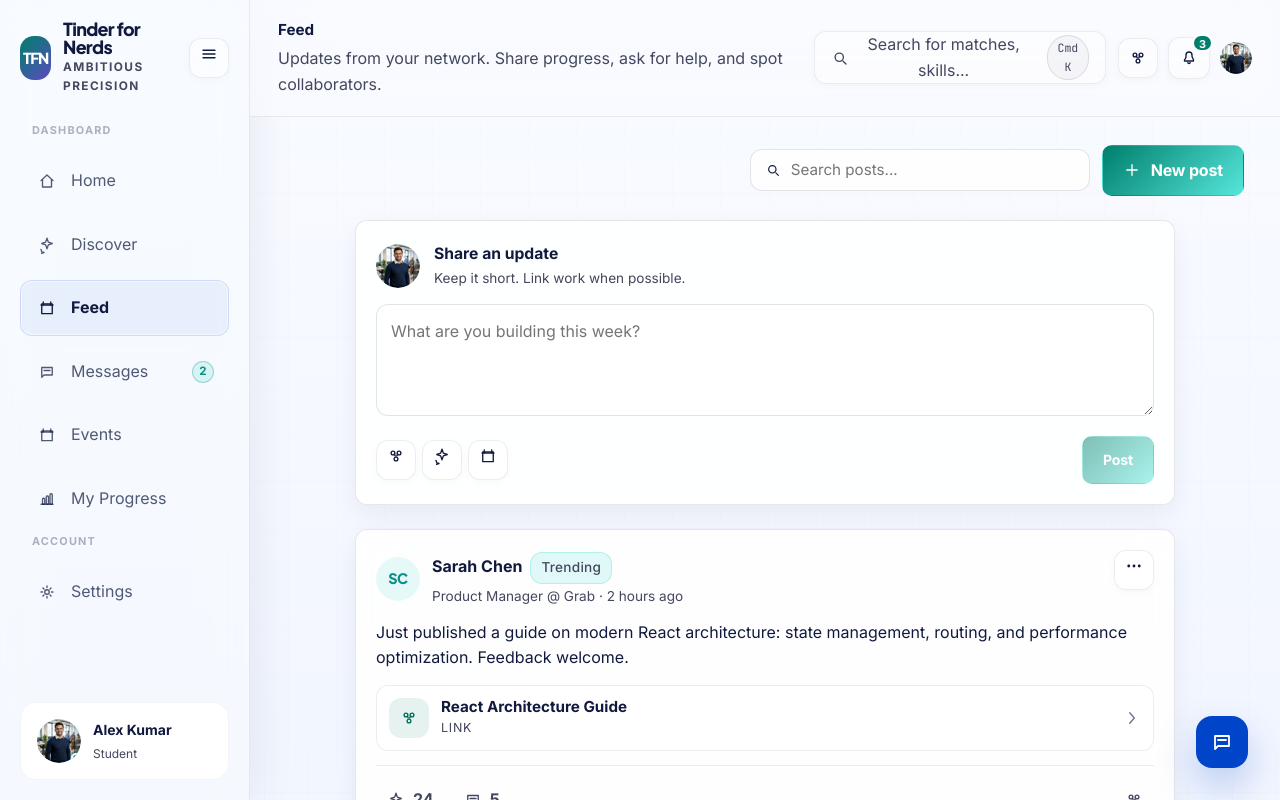
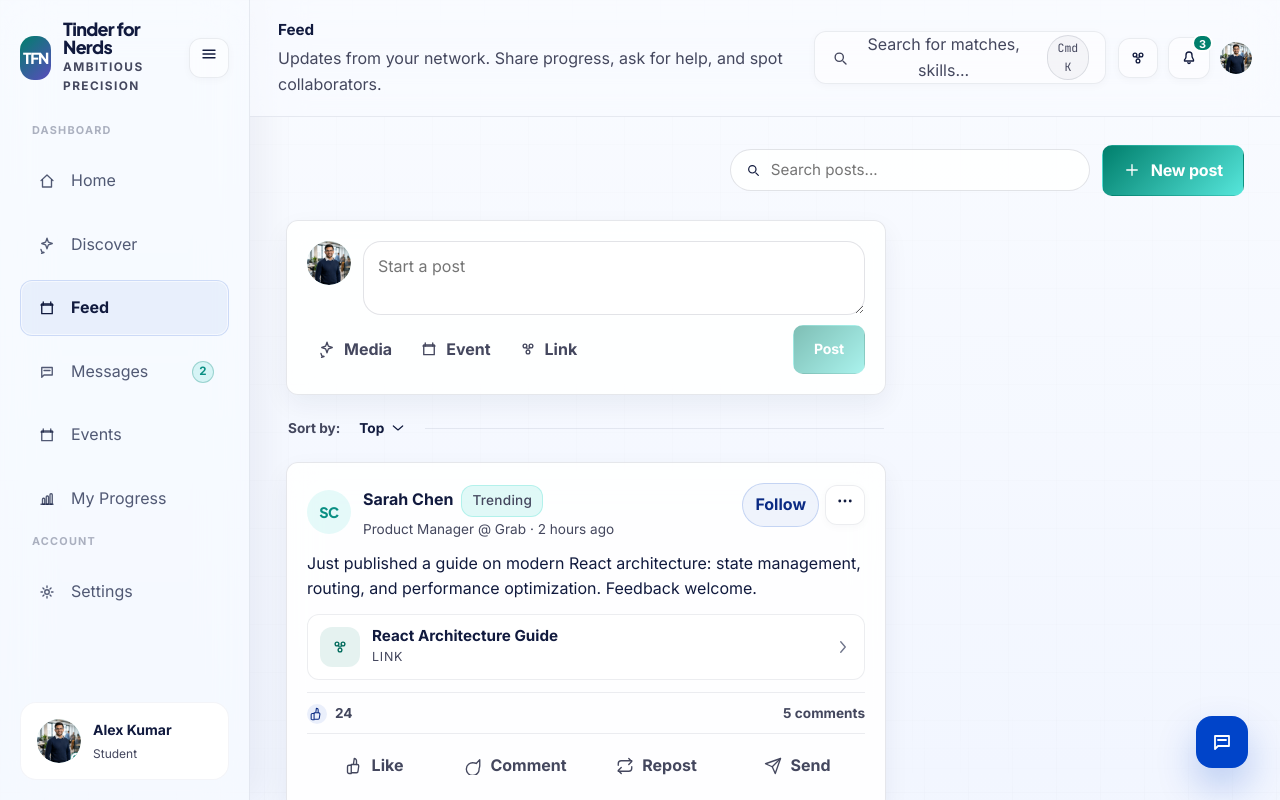
Before and after one commit to Tinder-for-Nerd/Frontend-TFN, a React (Vite) app: page /student/feed in a window 1280 px wide. Shown: the top 800 px of the page. Built offline with nearby package versions, Linux system fonts and the light colour scheme; sample sign-in values are in the browser's storage.

Commit message:
Make student feed LinkedIn-like

```diff
--- a/src/components/ui/Icon.jsx
+++ b/src/components/ui/Icon.jsx
@@ -213,6 +213,23 @@ export function Icon({ name, size = 18, className = '', ...props }) {
           <path d="M21 11.5a8.38 8.38 0 0 1-.9 3.8 8.5 8.5 0 1 1-7.6-7.6 8.38 8.38 0 0 1 3.8.9L21 3.5Z" />
         </svg>
       );
+    case 'repeat':
+      return (
+        <svg {...common}>
+          <path d="M17 2l4 4-4 4" />
+          <path d="M3 11V9a4 4 0 0 1 4-4h14" />
+          <path d="M7 22l-4-4 4-4" />
+          <path d="M21 13v2a4 4 0 0 1-4 4H3" />
+        </svg>
+      );
+    case 'thumbs-up':
+      return (
+        <svg {...common}>
+          <path d="M7 22H4a2 2 0 0 1-2-2v-7a2 2 0 0 1 2-2h3" />
+          <path d="M14 10V5a3 3 0 0 0-3-3l-1 7" />
+          <path d="M7 10h8a2 2 0 0 1 2 2l-1 7a2 2 0 0 1-2 2H7V10z" />
+        </svg>
+      );
     default:
       return null;
   }
--- a/src/modules/student/pages/StudentFeedPage.jsx
+++ b/src/modules/student/pages/StudentFeedPage.jsx
@@ -8,6 +8,7 @@ export function StudentFeedPage() {
   const composerRef = useRef(null);
   const [query, setQuery] = useState('');
   const [newPostContent, setNewPostContent] = useState('');
+  const [activeCommentId, setActiveCommentId] = useState(null);
   const [posts, setPosts] = useState(() => [
     {
       id: 1,
@@ -73,6 +74,25 @@ export function StudentFeedPage() {
     setNewPostContent('');
   };
 
+  const trendingTopics = useMemo(
+    () => [
+      { label: 'React Server Components', meta: '1,284 mentions today' },
+      { label: 'Hackathon co-founders', meta: '928 mentions today' },
+      { label: 'Distributed systems', meta: '744 mentions today' },
+      { label: 'Figma to React', meta: '612 mentions today' },
+    ],
+    []
+  );
+
+  const peopleToFollow = useMemo(
+    () => [
+      { id: 'follow-sarah', person: profiles.sarah, note: 'Founder mentor · Product' },
+      { id: 'follow-raj', person: profiles.raj, note: 'Backend · Distributed systems' },
+      { id: 'follow-priya', person: profiles.priya, note: 'FinTech ML · Fraud detection' },
+    ],
+    []
+  );
+
   return (
     <AppShell
       variant="student"
@@ -101,13 +121,14 @@ export function StudentFeedPage() {
         </div>
       }
     >
-      <div className="pm-student-feed">
+      <div className="pm-li-feed">
+        <div className="pm-li-feed__main">
           <section
             ref={composerRef}
-          className="pm-student-feed__composer pm-card"
+            className="pm-li-composer pm-card"
             aria-label="Create post"
           >
-          <div className="pm-student-feed__composer-head">
+            <div className="pm-li-composer__row">
               <Avatar
                 name={profiles.me.name}
                 src={profiles.me.src}
@@ -115,41 +136,27 @@ export function StudentFeedPage() {
                 tone={profiles.me.tone}
                 size="md"
               />
-            <div className="pm-student-feed__composer-meta">
-              <strong>Share an update</strong>
-              <span>Keep it short. Link work when possible.</span>
-            </div>
+              <textarea
+                className="pm-li-composer__input"
+                value={newPostContent}
+                onChange={(event) => setNewPostContent(event.target.value)}
+                placeholder="Start a post"
+              />
             </div>
 
-          <textarea
-            className="pm-student-feed__textarea"
-            value={newPostContent}
-            onChange={(event) => setNewPostContent(event.target.value)}
-            placeholder="What are you building this week?"
-          />
-
-          <div className="pm-student-feed__composer-actions">
-            <div className="pm-student-feed__composer-tools" aria-label="Add attachment">
-              <button
-                className="pm-icon-button pm-student-feed__tool"
-                type="button"
-                aria-label="Add link"
-              >
+            <div className="pm-li-composer__bar">
+              <div className="pm-li-composer__tools" aria-label="Add to your post">
+                <button className="pm-li-tool" type="button">
+                  <Icon name="spark" size={18} />
+                  <span>Media</span>
+                </button>
+                <button className="pm-li-tool" type="button">
+                  <Icon name="events" size={18} />
+                  <span>Event</span>
+                </button>
+                <button className="pm-li-tool" type="button">
                   <Icon name="connections" size={18} />
-              </button>
-              <button
-                className="pm-icon-button pm-student-feed__tool"
-                type="button"
-                aria-label="Add image"
-              >
-                <Icon name="spark" size={18} />
-              </button>
-              <button
-                className="pm-icon-button pm-student-feed__tool"
-                type="button"
-                aria-label="Add document"
-              >
-                <Icon name="events" size={18} />
+                  <span>Link</span>
                 </button>
               </div>
               <Button
@@ -163,7 +170,15 @@ export function StudentFeedPage() {
             </div>
           </section>
 
-        <section className="pm-student-feed__list" aria-label="Network posts">
+          <div className="pm-li-sort" aria-label="Sort feed">
+            <span>Sort by:</span>
+            <button className="pm-li-sort__btn" type="button">
+              Top <Icon name="chevron-down" size={16} />
+            </button>
+            <span className="pm-li-sort__line" aria-hidden="true" />
+          </div>
+
+          <section className="pm-li-feed__list" aria-label="Network posts">
             {filteredPosts.length === 0 ? (
               <div className="pm-student-feed__empty pm-card">
                 <Badge tone="teal" variant="soft">
@@ -173,15 +188,63 @@ export function StudentFeedPage() {
                 <p>Try searching for a name, skill, or topic.</p>
               </div>
             ) : (
-            filteredPosts.map((post) => <PostCard key={post.id} post={post} />)
+              filteredPosts.map((post) => (
+                <PostCard
+                  key={post.id}
+                  post={post}
+                  commenting={activeCommentId === post.id}
+                  onToggleComment={() =>
+                    setActiveCommentId((current) => (current === post.id ? null : post.id))
+                  }
+                />
+              ))
             )}
           </section>
+        </div>
+
+        <aside className="pm-li-feed__rail" aria-label="Right rail">
+          <section className="pm-li-rail-card pm-card">
+            <h2>Trending</h2>
+            <div className="pm-li-topic-list">
+              {trendingTopics.map((topic) => (
+                <button key={topic.label} className="pm-li-topic" type="button">
+                  <strong>{topic.label}</strong>
+                  <span>{topic.meta}</span>
+                </button>
+              ))}
+            </div>
+          </section>
+
+          <section className="pm-li-rail-card pm-card">
+            <h2>People you may know</h2>
+            <div className="pm-li-follow-list">
+              {peopleToFollow.map((item) => (
+                <div key={item.id} className="pm-li-follow">
+                  <Avatar
+                    name={item.person.name}
+                    src={item.person.src}
+                    initials={item.person.avatar}
+                    tone={item.person.tone}
+                    size="md"
+                  />
+                  <div className="pm-li-follow__meta">
+                    <strong>{item.person.name}</strong>
+                    <span>{item.note}</span>
+                  </div>
+                  <Button variant="secondary" size="sm">
+                    Follow
+                  </Button>
+                </div>
+              ))}
+            </div>
+          </section>
+        </aside>
       </div>
     </AppShell>
   );
 }
 
-function PostCard({ post }) {
+function PostCard({ post, commenting, onToggleComment }) {
   const iconForType = (type) => {
     if (type === 'image') return 'spark';
     if (type === 'link') return 'connections';
@@ -189,9 +252,9 @@ function PostCard({ post }) {
   };
 
   return (
-    <article className="pm-student-post pm-card">
-      <header className="pm-student-post__head">
-        <div className="pm-student-post__identity">
+    <article className="pm-li-post pm-card">
+      <header className="pm-li-post__head">
+        <div className="pm-li-post__identity">
           <Avatar
             name={post.author.name}
             src={post.author.src}
@@ -199,8 +262,8 @@ function PostCard({ post }) {
             tone={post.author.tone}
             size="md"
           />
-          <div className="pm-student-post__meta">
-            <div className="pm-student-post__name-row">
+          <div className="pm-li-post__meta">
+            <div className="pm-li-post__name-row">
               <strong>{post.author.name}</strong>
               {post.trending ? (
                 <Badge tone="teal" variant="soft">
@@ -214,45 +277,83 @@ function PostCard({ post }) {
           </div>
         </div>
 
-        <button className="pm-icon-button pm-student-post__menu" type="button" aria-label="Post options">
+        <div className="pm-li-post__head-actions">
+          <button className="pm-li-follow-btn" type="button">
+            Follow
+          </button>
+          <button className="pm-icon-button pm-li-post__menu" type="button" aria-label="Post options">
           <Icon name="more" size={18} />
           </button>
+        </div>
       </header>
 
-      <div className="pm-student-post__body">
+      <div className="pm-li-post__body">
         <p>{post.content}</p>
       </div>
 
       {post.attachments?.length ? (
-        <div className="pm-student-post__attachments">
+        <div className="pm-li-post__attachments">
           {post.attachments.map((attachment) => (
-            <a key={attachment.name} className="pm-student-attachment" href={attachment.url}>
-              <span className="pm-student-attachment__icon" aria-hidden="true">
+            <a key={attachment.name} className="pm-li-attachment" href={attachment.url}>
+              <span className="pm-li-attachment__icon" aria-hidden="true">
                 <Icon name={iconForType(attachment.type)} size={18} />
               </span>
-              <span className="pm-student-attachment__copy">
+              <span className="pm-li-attachment__copy">
                 <strong>{attachment.name}</strong>
                 <span>{attachment.type?.toUpperCase?.() ?? 'ATTACHMENT'}</span>
               </span>
-              <Icon name="chevron-right" size={18} className="pm-student-attachment__chev" />
+              <Icon name="chevron-right" size={18} className="pm-li-attachment__chev" />
             </a>
           ))}
         </div>
       ) : null}
 
-      <footer className="pm-student-post__footer">
-        <button className="pm-student-post__action" type="button" aria-label="Like">
-          <Icon name="spark" size={18} />
+      <div className="pm-li-post__reactions" aria-label="Reactions summary">
+        <div className="pm-li-post__reaction-left">
+          <span className="pm-li-reaction-pill" aria-hidden="true">
+            <Icon name="thumbs-up" size={14} />
+          </span>
           <span>{post.likes}</span>
+        </div>
+        <div className="pm-li-post__reaction-right">
+          <span>{post.comments} comments</span>
+        </div>
+      </div>
+
+      <footer className="pm-li-post__footer" aria-label="Post actions">
+        <button className="pm-li-action" type="button">
+          <Icon name="thumbs-up" size={18} />
+          <span>Like</span>
         </button>
-        <button className="pm-student-post__action" type="button" aria-label="Comment">
-          <Icon name="messages" size={18} />
-          <span>{post.comments}</span>
+        <button className="pm-li-action" type="button" onClick={onToggleComment}>
+          <Icon name="message-circle" size={18} />
+          <span>Comment</span>
         </button>
-        <button className="pm-student-post__action pm-student-post__action--end" type="button" aria-label="Share">
-          <Icon name="connections" size={18} />
+        <button className="pm-li-action" type="button">
+          <Icon name="repeat" size={18} />
+          <span>Repost</span>
+        </button>
+        <button className="pm-li-action" type="button">
+          <Icon name="send" size={18} />
+          <span>Send</span>
         </button>
       </footer>
+
+      {commenting ? (
+        <div className="pm-li-comment" aria-label="Write a comment">
+          <Avatar
+            name={profiles.me.name}
+            src={profiles.me.src}
+            initials={profiles.me.avatar}
+            tone={profiles.me.tone}
+            size="sm"
+          />
+          <input className="pm-li-comment__input" placeholder="Add a comment..." />
+          <button className="pm-icon-button" type="button" aria-label="Post comment">
+            <Icon name="send" size={18} />
+          </button>
+        </div>
+      ) : null}
     </article>
   );
 }
--- a/src/styles/student-feed.css
+++ b/src/styles/student-feed.css
@@ -1,12 +1,4 @@
-/* Student Feed Page */
-.pm-student-feed {
-  width: min(100%, 820px);
-  margin: 0 auto;
-  display: grid;
-  gap: var(--space-6);
-  align-content: start;
-}
-
+/* Student Feed Page (LinkedIn-like) */
 .pm-student-feed__actions {
   display: flex;
   align-items: center;
@@ -19,10 +11,10 @@
   gap: 10px;
   height: 42px;
   padding: 0 14px;
-  border-radius: 12px;
+  border-radius: 9999px;
   border: 1px solid var(--border-default);
-  background: rgba(255, 255, 255, 0.82);
-  min-width: min(340px, 48vw);
+  background: rgba(255, 255, 255, 0.86);
+  min-width: min(360px, 48vw);
 }
 
 .pm-student-feed__search input {
@@ -34,155 +26,286 @@
   font-size: 0.95rem;
 }
 
-.pm-student-feed__composer {
-  padding: 18px;
+.pm-li-feed {
+  width: min(100%, 1100px);
+  margin: 0 auto;
+  display: grid;
+  grid-template-columns: minmax(0, 1fr) 340px;
+  gap: 18px;
+  align-content: start;
+}
+
+.pm-li-feed__main {
+  display: grid;
+  gap: 12px;
+  align-content: start;
+}
+
+.pm-li-feed__list {
+  display: grid;
+  gap: 12px;
+}
+
+.pm-li-feed__rail {
+  display: grid;
+  gap: 12px;
+  align-content: start;
+  position: sticky;
+  top: 88px;
+  height: fit-content;
+}
+
+.pm-li-rail-card {
+  padding: 14px;
   border-radius: 12px;
 }
 
-.pm-student-feed__composer-head {
-  display: flex;
-  align-items: center;
-  gap: 14px;
-  margin-bottom: 14px;
+.pm-li-rail-card h2 {
+  font-size: 0.95rem;
+  font-weight: 900;
+  margin: 0 0 10px;
 }
 
-.pm-student-feed__composer-meta strong {
-  display: block;
-  font-size: 0.98rem;
+.pm-li-topic-list {
+  display: grid;
+  gap: 6px;
 }
 
-.pm-student-feed__composer-meta span {
-  display: block;
-  font-size: 0.85rem;
-  color: var(--text-secondary);
-  margin-top: 2px;
+.pm-li-topic {
+  width: 100%;
+  text-align: left;
+  padding: 10px 10px;
+  border-radius: 10px;
+  border: 1px solid transparent;
+  background: transparent;
+  cursor: pointer;
+  transition: background var(--transition-fast), border-color var(--transition-fast);
 }
 
-.pm-student-feed__textarea {
+.pm-li-topic:hover {
+  background: rgba(0, 68, 201, 0.05);
+  border-color: rgba(0, 68, 201, 0.08);
+}
+
+.pm-li-topic strong {
+  display: block;
+  font-size: 0.92rem;
+}
+
+.pm-li-topic span {
+  display: block;
+  margin-top: 2px;
+  color: var(--text-secondary);
+  font-size: 0.82rem;
+}
+
+.pm-li-follow-list {
+  display: grid;
+  gap: 10px;
+}
+
+.pm-li-follow {
+  display: grid;
+  grid-template-columns: auto minmax(0, 1fr) auto;
+  gap: 10px;
+  align-items: center;
+}
+
+.pm-li-follow__meta strong {
+  display: block;
+  font-size: 0.92rem;
+}
+
+.pm-li-follow__meta span {
+  display: block;
+  margin-top: 2px;
+  color: var(--text-secondary);
+  font-size: 0.82rem;
+}
+
+/* Composer */
+.pm-li-composer {
+  padding: 14px;
+  border-radius: 12px;
+}
+
+.pm-li-composer__row {
+  display: grid;
+  grid-template-columns: auto minmax(0, 1fr);
+  gap: 12px;
+  align-items: start;
+}
+
+.pm-li-composer__input {
   width: 100%;
-  min-height: 112px;
+  min-height: 56px;
   resize: vertical;
-  border-radius: 12px;
+  border-radius: 18px;
   border: 1px solid var(--border-default);
-  background: rgba(255, 255, 255, 0.82);
-  padding: 14px 14px;
-  line-height: 1.55;
+  background: rgba(255, 255, 255, 0.86);
+  padding: 12px 14px;
+  line-height: 1.5;
   color: var(--text-primary);
   outline: none;
 }
 
-.pm-student-feed__textarea:focus {
+.pm-li-composer__input:focus {
   border-color: var(--brand-teal);
   box-shadow: 0 0 0 3px var(--brand-teal-glow);
 }
 
-.pm-student-feed__composer-actions {
-  margin-top: 12px;
+.pm-li-composer__bar {
+  margin-top: 10px;
   display: flex;
   align-items: center;
   justify-content: space-between;
   gap: 12px;
 }
 
-.pm-student-feed__composer-tools {
+.pm-li-composer__tools {
   display: flex;
   gap: 6px;
 }
 
-.pm-student-feed__tool {
+.pm-li-tool {
+  display: inline-flex;
+  align-items: center;
+  gap: 8px;
+  padding: 8px 10px;
+  border-radius: 9999px;
+  border: 1px solid transparent;
+  background: transparent;
+  color: var(--text-secondary);
+  font-weight: 800;
+  cursor: pointer;
+  transition: background var(--transition-fast), border-color var(--transition-fast), color var(--transition-fast);
+}
+
+.pm-li-tool:hover {
+  background: rgba(0, 68, 201, 0.05);
+  border-color: rgba(0, 68, 201, 0.08);
+  color: var(--text-primary);
+}
+
+.pm-li-sort {
+  display: flex;
+  align-items: center;
+  gap: 8px;
+  color: var(--text-secondary);
+  font-weight: 800;
+  font-size: 0.85rem;
+  padding: 4px 2px;
+}
+
+.pm-li-sort__btn {
+  display: inline-flex;
+  align-items: center;
+  gap: 6px;
+  border: 1px solid transparent;
+  background: transparent;
+  cursor: pointer;
+  padding: 6px 10px;
+  border-radius: 9999px;
+  color: var(--text-primary);
+  font-weight: 900;
+}
+
+.pm-li-sort__btn:hover {
+  background: rgba(0, 68, 201, 0.05);
+  border-color: rgba(0, 68, 201, 0.08);
+}
+
+.pm-li-sort__line {
+  flex: 1;
+  height: 1px;
+  background: var(--border-subtle);
+}
+
+/* Post */
+.pm-li-post {
+  padding: 14px;
   border-radius: 12px;
 }
 
-.pm-student-feed__list {
-  display: grid;
-  gap: var(--space-6);
-}
-
-.pm-student-feed__empty {
-  padding: 20px;
-  border-radius: 12px;
-  text-align: left;
-}
-
-.pm-student-feed__empty h2 {
-  margin-top: 12px;
-  font-size: 1.25rem;
-}
-
-.pm-student-feed__empty p {
-  margin-top: 6px;
-  color: var(--text-secondary);
-}
-
-/* Post card */
-.pm-student-post {
-  padding: 18px;
-  border-radius: 12px;
-}
-
-.pm-student-post__head {
+.pm-li-post__head {
   display: flex;
   align-items: flex-start;
   justify-content: space-between;
   gap: 12px;
 }
 
-.pm-student-post__identity {
+.pm-li-post__identity {
   display: flex;
   gap: 12px;
   align-items: center;
   min-width: 0;
 }
 
-.pm-student-post__meta {
+.pm-li-post__meta {
   min-width: 0;
 }
 
-.pm-student-post__name-row {
+.pm-li-post__name-row {
   display: flex;
+  gap: 8px;
   align-items: center;
-  gap: 8px;
 }
 
-.pm-student-post__name-row strong {
+.pm-li-post__name-row strong {
   white-space: nowrap;
   overflow: hidden;
   text-overflow: ellipsis;
 }
 
-.pm-student-post__meta span {
+.pm-li-post__meta span {
   display: block;
   margin-top: 2px;
   font-size: 0.85rem;
   color: var(--text-secondary);
 }
 
-.pm-student-post__menu {
-  border-radius: 12px;
+.pm-li-post__head-actions {
+  display: flex;
+  align-items: center;
+  gap: 6px;
 }
 
-.pm-student-post__body {
-  margin-top: 12px;
+.pm-li-follow-btn {
+  border: 1px solid rgba(0, 68, 201, 0.18);
+  background: rgba(0, 68, 201, 0.06);
+  color: #0b2b84;
+  font-weight: 900;
+  border-radius: 9999px;
+  padding: 8px 12px;
+  cursor: pointer;
 }
 
-.pm-student-post__body p {
+.pm-li-follow-btn:hover {
+  background: rgba(0, 68, 201, 0.1);
+}
+
+.pm-li-post__body {
+  margin-top: 10px;
+}
+
+.pm-li-post__body p {
   margin: 0;
   line-height: 1.6;
   color: var(--text-primary);
 }
 
-.pm-student-post__attachments {
-  margin-top: 14px;
+.pm-li-post__attachments {
+  margin-top: 12px;
   display: grid;
   gap: 10px;
 }
 
-.pm-student-attachment {
+.pm-li-attachment {
   display: grid;
   grid-template-columns: auto minmax(0, 1fr) auto;
   align-items: center;
   gap: 12px;
-  padding: 12px 12px;
+  padding: 12px;
   border-radius: 12px;
   border: 1px solid var(--border-subtle);
   background: rgba(255, 255, 255, 0.72);
@@ -191,13 +314,13 @@
   transition: transform var(--transition-fast), box-shadow var(--transition-fast), border-color var(--transition-fast);
 }
 
-.pm-student-attachment:hover {
+.pm-li-attachment:hover {
   transform: translateY(-1px);
   border-color: rgba(0, 127, 108, 0.24);
   box-shadow: var(--shadow-sm);
 }
 
-.pm-student-attachment__icon {
+.pm-li-attachment__icon {
   width: 40px;
   height: 40px;
   border-radius: 12px;
@@ -207,13 +330,13 @@
   place-items: center;
 }
 
-.pm-student-attachment__copy strong {
+.pm-li-attachment__copy strong {
   display: block;
   font-size: 0.95rem;
   line-height: 1.2;
 }
 
-.pm-student-attachment__copy span {
+.pm-li-attachment__copy span {
   display: block;
   margin-top: 2px;
   font-size: 0.78rem;
@@ -222,44 +345,104 @@
   text-transform: uppercase;
 }
 
-.pm-student-attachment__chev {
+.pm-li-attachment__chev {
   opacity: 0.6;
 }
 
-.pm-student-post__footer {
-  margin-top: 14px;
-  padding-top: 12px;
+.pm-li-post__reactions {
+  margin-top: 12px;
+  padding-top: 10px;
+  display: flex;
+  align-items: center;
+  justify-content: space-between;
+  gap: 8px;
   border-top: 1px solid var(--border-subtle);
-  display: flex;
-  gap: 8px;
-  align-items: center;
+  color: var(--text-secondary);
+  font-weight: 800;
+  font-size: 0.85rem;
 }
 
-.pm-student-post__action {
+.pm-li-post__reaction-left {
   display: inline-flex;
   align-items: center;
   gap: 8px;
-  padding: 8px 10px;
-  border-radius: 12px;
+}
+
+.pm-li-reaction-pill {
+  width: 20px;
+  height: 20px;
+  border-radius: 9999px;
+  display: grid;
+  place-items: center;
+  background: rgba(0, 68, 201, 0.08);
+  color: #0b2b84;
+}
+
+.pm-li-post__footer {
+  margin-top: 8px;
+  padding-top: 8px;
+  border-top: 1px solid var(--border-subtle);
+  display: grid;
+  grid-template-columns: repeat(4, minmax(0, 1fr));
+  gap: 6px;
+}
+
+.pm-li-action {
+  display: inline-flex;
+  align-items: center;
+  justify-content: center;
+  gap: 8px;
+  padding: 10px 8px;
+  border-radius: 10px;
   border: 1px solid transparent;
   background: transparent;
   color: var(--text-secondary);
-  font-weight: 700;
+  font-weight: 900;
   cursor: pointer;
   transition: background var(--transition-fast), color var(--transition-fast), border-color var(--transition-fast);
 }
 
-.pm-student-post__action:hover {
+.pm-li-action:hover {
   background: rgba(0, 68, 201, 0.06);
   color: var(--text-primary);
   border-color: rgba(0, 68, 201, 0.1);
 }
 
-.pm-student-post__action--end {
-  margin-left: auto;
+.pm-li-comment {
+  margin-top: 10px;
+  display: grid;
+  grid-template-columns: auto minmax(0, 1fr) auto;
+  gap: 10px;
+  align-items: center;
+}
+
+.pm-li-comment__input {
+  height: 40px;
+  border-radius: 9999px;
+  border: 1px solid var(--border-default);
+  background: rgba(255, 255, 255, 0.86);
+  padding: 0 14px;
+  outline: none;
+}
+
+.pm-li-comment__input:focus {
+  border-color: var(--brand-teal);
+  box-shadow: 0 0 0 3px var(--brand-teal-glow);
+}
+
+@media (max-width: 1024px) {
+  .pm-li-feed {
+    grid-template-columns: minmax(0, 1fr) 300px;
+  }
 }
 
 @media (max-width: 920px) {
+  .pm-li-feed {
+    grid-template-columns: 1fr;
+  }
+  .pm-li-feed__rail {
+    display: none;
+  }
   .pm-student-feed__search {
     min-width: 220px;
   }
@@ -270,9 +453,15 @@
     width: 100%;
     justify-content: space-between;
   }
-
   .pm-student-feed__search {
     min-width: 0;
     flex: 1;
   }
+  .pm-li-post__footer {
+    grid-template-columns: repeat(2, minmax(0, 1fr));
+  }
+  .pm-li-tool span,
+  .pm-li-action span {
+    display: none;
+  }
 }
```
Lines whose indentation alone changed are shown as unchanged.
